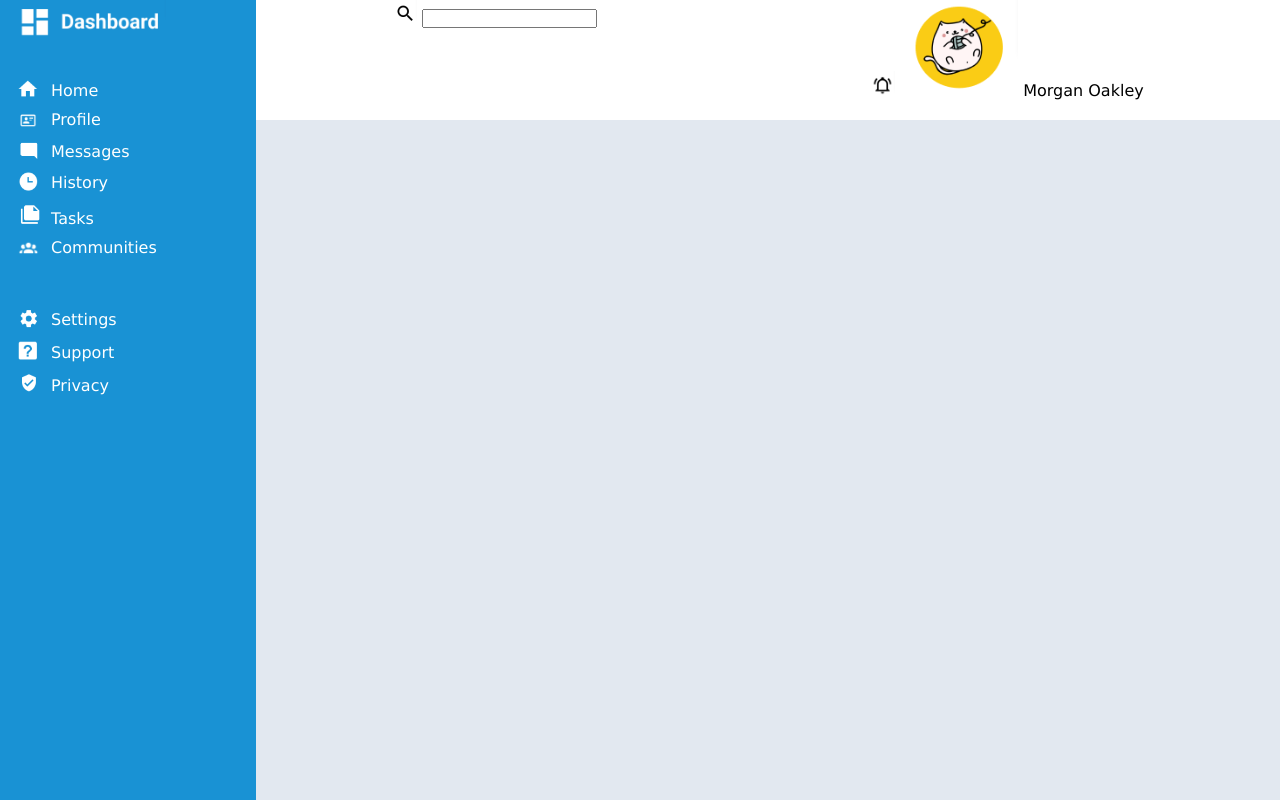
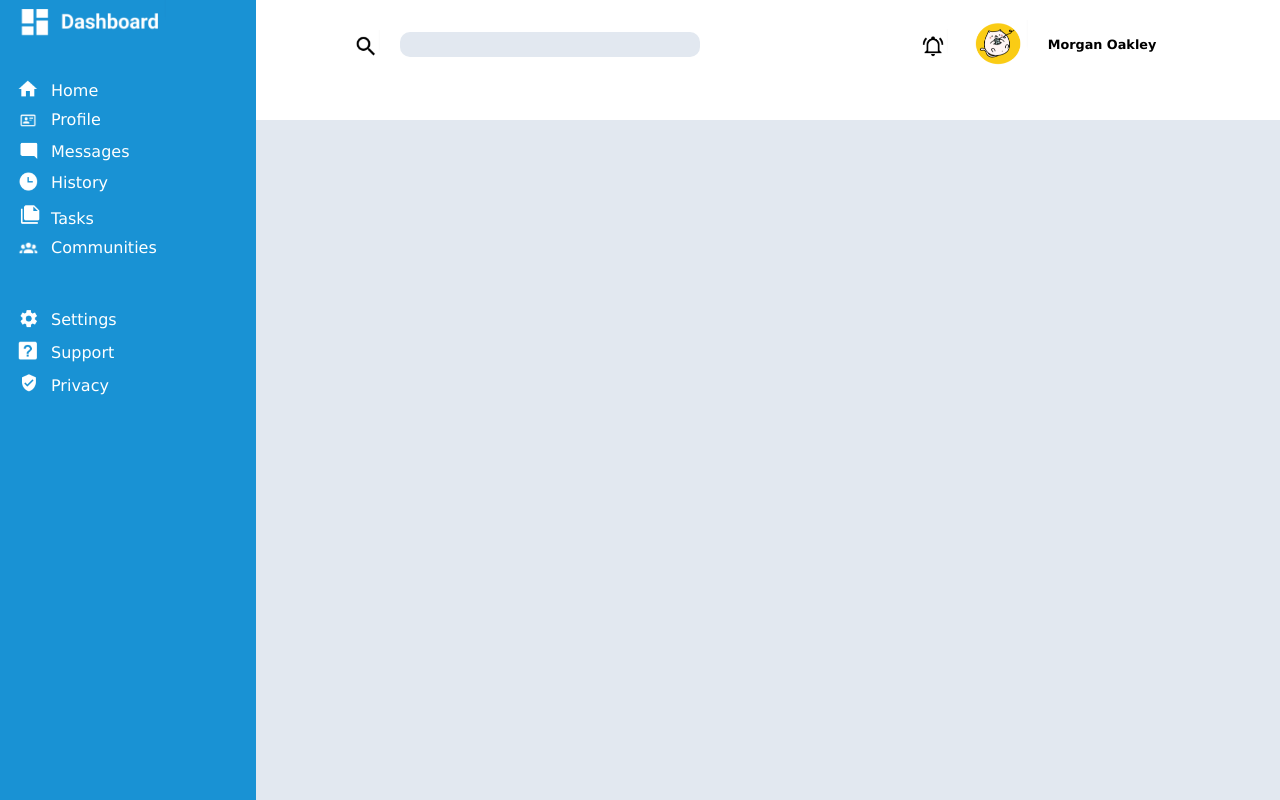
Before and after one commit to anasommer/TOP-admin-dashboard, a plain HTML site: page index.html in a window 1280 px wide. Drawn offline with Linux system fonts and the light colour scheme.

Commit message:
header top section styling done

```diff
--- a/index.html
+++ b/index.html
@@ -10,12 +10,12 @@
     <div class="header">
       <div class="header-top">
         <div class="search">
-          <img src="img/search.png" alt="search icon" class="icon" />
+          <img src="img/search.png" alt="search icon" />
           <input type="text" />
         </div>
 
         <div class="user">
-          <img src="/img/bell.png" alt="bell icon" class="icon" />
+          <img src="/img/bell.png" alt="bell icon" />
           <img
             src="img/avatar-sm.png"
             alt="small user avatar"
--- a/style.css
+++ b/style.css
@@ -62,11 +62,44 @@ a {
 /* HEADER */
 .header {
   grid-area: header;
+  margin-top: 20px;
 }
 
 .header-top {
   display: flex;
   justify-content: space-around;
+  align-items: center;
+}
+
+.search {
+  display: flex;
+  gap: 20px;
+  align-items: center;
+}
+
+.header img {
+  width: 30px;
+}
+
+#avatar-small {
+  width: 20%;
+}
+
+input {
+  background-color: #e2e8f0;
+  border: none;
+  border-radius: 10px;
+  width: 300px;
+  height: 25px;
+}
+
+.user {
+  font-size: 0.8rem;
+  font-weight: bold;
+  display: flex;
+  justify-content: center;
+  align-items: center;
+  gap: 20px;
 }
 
 /* MAIN CONTENT */
```
